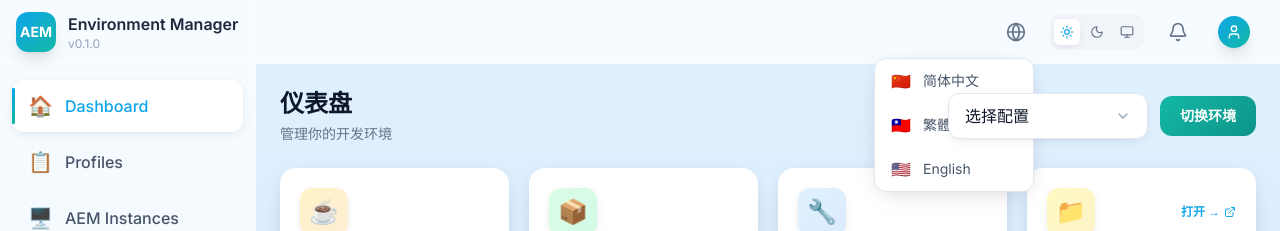
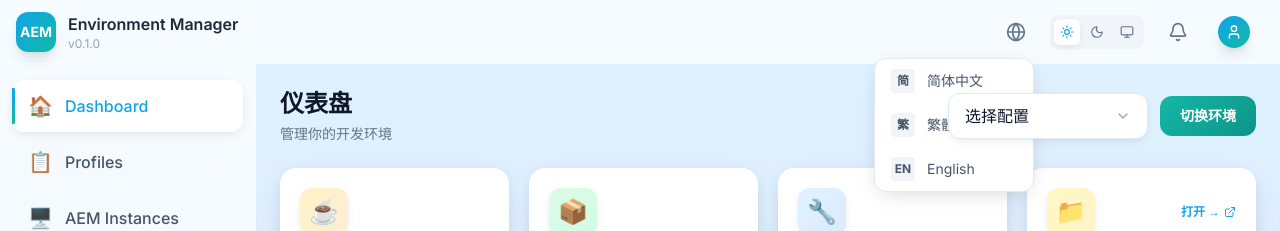
Before and after one commit to yjwu-leadstec/aem-env-manager, a React (Vite) app: page /dashboard in a window 1280 px wide. Both pictures are taken after a click on the button 1016 px from the left and 31 px from the top of the page. Shown: the top 231 px of the page. Built offline with nearby package versions, Linux system fonts and the light colour scheme.

Commit message:
fix(i18n): replace flag emojis with text badges for better compatibility
- Replace emoji flags with text labels (简/繁/EN)
- Add badge-style background for language indicators
- Fix broken Taiwan flag emoji display issue

```diff
--- a/src/components/common/LanguageSwitcher.tsx
+++ b/src/components/common/LanguageSwitcher.tsx
@@ -9,9 +9,9 @@ interface Language {
 }
 
 const languages: Language[] = [
-  { code: 'zh-CN', label: '简体中文', flag: '🇨🇳' },
-  { code: 'zh-TW', label: '繁體中文', flag: '🇹🇼' },
-  { code: 'en', label: 'English', flag: '🇺🇸' },
+  { code: 'zh-CN', label: '简体中文', flag: '简' },
+  { code: 'zh-TW', label: '繁體中文', flag: '繁' },
+  { code: 'en', label: 'English', flag: 'EN' },
 ];
 
 export function LanguageSwitcher() {
@@ -51,7 +51,9 @@ export function LanguageSwitcher() {
                   }
                 `}
               >
-                <span className="text-base">{lang.flag}</span>
+                <span className="text-xs font-bold w-6 h-6 flex items-center justify-center bg-slate-100 dark:bg-viewport-light rounded text-slate-600 dark:text-gray-300">
+                  {lang.flag}
+                </span>
                 <span className="flex-1">{lang.label}</span>
                 {lang.code === i18n.language && (
                   <Check size={16} className="text-azure dark:text-tech-orange" />
```
